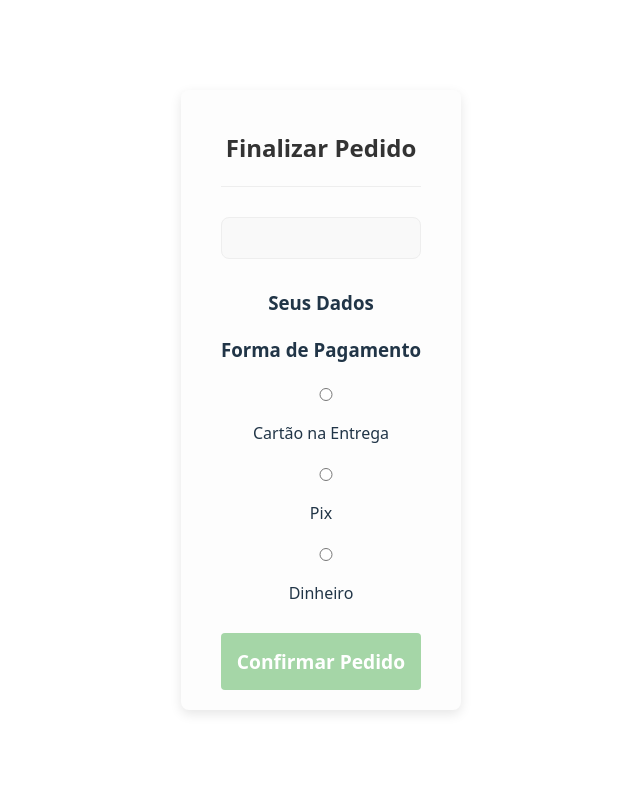
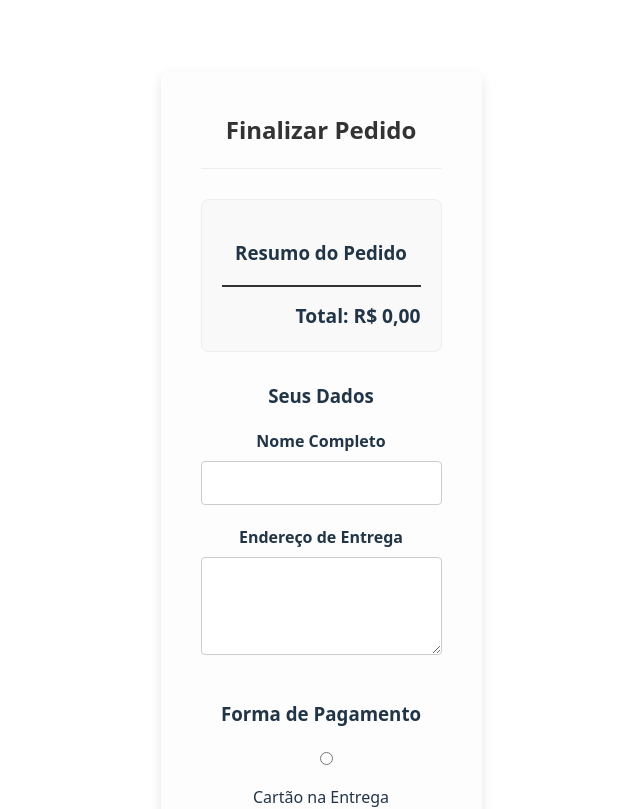
Before and after one commit to ClauM5/hortifruti-pwa, a React (Vite) app in the folder frontend/: page /checkout in a window 1280 px wide. Shown: the top 809 px of the page, without its empty margins (319-959 px from the left). Built offline with nearby package versions, Linux system fonts and the light colour scheme.

Commit message:
Corrige layout da página de checkout

```diff
--- a/frontend/src/pages/CheckoutPage.jsx
+++ b/frontend/src/pages/CheckoutPage.jsx
@@ -1,4 +1,4 @@
-// Arquivo: frontend/src/pages/CheckoutPage.jsx (Versão Final com Pagamento)
+// Arquivo: frontend/src/pages/CheckoutPage.jsx (Versão 100% Completa e Corrigida)
 
 import React, { useState, useEffect } from 'react';
 import { useCart } from '../context/CartContext';
@@ -6,7 +6,7 @@ import { useNavigate } from 'react-router-dom';
 import './CheckoutPage.css';
 
 const API_PEDIDOS_URL = 'https://hortifruti-backend.onrender.com/api/pedidos';
-const SUA_CHAVE_PIX = "claudioalves153@gmail.com"; // <-- VAMOS TROCAR ISSO PELA SUA CHAVE REAL
+const SUA_CHAVE_PIX = "sua-chave-pix-aqui"; // Lembre-se de colocar sua chave real aqui
 
 function CheckoutPage() {
   const { cartItems, clearCart } = useCart();
@@ -17,7 +17,6 @@ function CheckoutPage() {
     endereco_cliente: '',
   });
 
-  // Novos estados para o pagamento
   const [metodoPagamento, setMetodoPagamento] = useState('');
   const [trocoPara, setTrocoPara] = useState('');
 
@@ -34,13 +33,18 @@ function CheckoutPage() {
 
   const handleSubmit = async (e) => {
     e.preventDefault();
+    setError('');
+
+    if (!formData.nome_cliente.trim() || !formData.endereco_cliente.trim()) {
+      setError('Por favor, preencha seu nome e endereço.');
+      return;
+    }
     if (!metodoPagamento) {
       setError('Por favor, selecione uma forma de pagamento.');
       return;
     }
 
     setIsLoading(true);
-    setError('');
 
     const pedido = {
       ...formData,
@@ -55,7 +59,9 @@ function CheckoutPage() {
         headers: { 'Content-Type': 'application/json' },
         body: JSON.stringify(pedido),
       });
-      if (!response.ok) throw new Error('Houve um problema ao finalizar seu pedido.');
+      if (!response.ok) {
+        throw new Error('Houve um problema ao finalizar seu pedido. Verifique os dados e tente novamente.');
+      }
       const result = await response.json();
       setPedidoSucesso(result.pedidoId);
       clearCart();
@@ -91,15 +97,31 @@ function CheckoutPage() {
     );
   }
 
+  // A PARTE ABAIXO ESTAVA FALTANDO NO CÓDIGO ANTERIOR
   return (
     <div className="checkout-container">
       <h2>Finalizar Pedido</h2>
+
       <div className="order-summary">
-        {/* ... Resumo do pedido continua o mesmo ... */}
+        <h3>Resumo do Pedido</h3>
+        {cartItems.map(item => (
+          <div key={item.id} className="summary-item">
+            <span>{item.quantity}x {item.nome}</span>
+            <span>R$ {(Number(item.preco) * item.quantity).toFixed(2).replace('.', ',')}</span>
+          </div>
+        ))}
+        <div className="summary-total">
+          <strong>Total: R$ {total.toFixed(2).replace('.', ',')}</strong>
+        </div>
       </div>
+
       <form onSubmit={handleSubmit} className="checkout-form">
         <h3>Seus Dados</h3>
-        {/* ... Campos de nome e endereço continuam os mesmos ... */}
+        <label htmlFor="nome_cliente">Nome Completo</label>
+        <input type="text" id="nome_cliente" name="nome_cliente" value={formData.nome_cliente} onChange={handleInputChange} required/>
+
+        <label htmlFor="endereco_cliente">Endereço de Entrega</label>
+        <textarea id="endereco_cliente" name="endereco_cliente" value={formData.endereco_cliente} onChange={handleInputChange} required rows="4"/>
 
         <h3>Forma de Pagamento</h3>
         <div className="payment-options">
@@ -107,8 +129,6 @@ function CheckoutPage() {
           <label><input type="radio" name="payment" value="Pix" onChange={(e) => setMetodoPagamento(e.target.value)} /> Pix</label>
           <label><input type="radio" name="payment" value="Dinheiro" onChange={(e) => setMetodoPagamento(e.target.value)} /> Dinheiro</label>
         </div>
-
-        {metodoPagamento === 'Pix' && <div className="pix-info"><h4>Nossa chave Pix:</h4><p className="pix-key">{SUA_CHAVE_PIX}</p></div>}
 
         {metodoPagamento === 'Dinheiro' && (
           <div className="troco-info">
```
